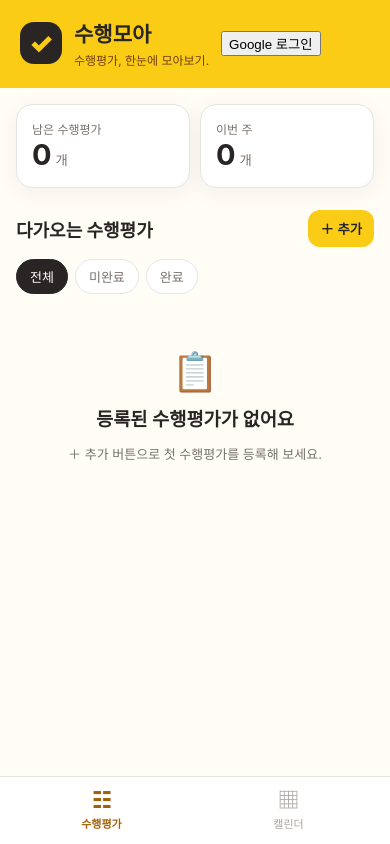
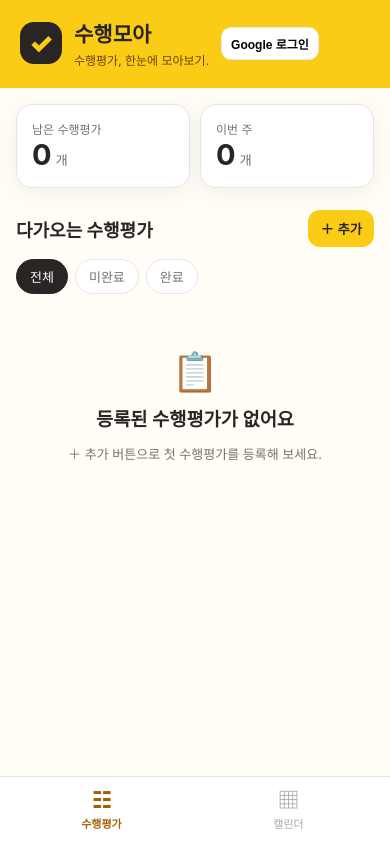
Before and after one commit to yseongjun632-droid/suhaengmoa, a plain HTML site: page index.html in a window 390 px wide. Drawn offline with Linux system fonts and the light colour scheme.

Commit message:
Update style.css

```diff
--- a/style.css
+++ b/style.css
@@ -36,3 +36,43 @@
     grid-template-columns: minmax(0, 1fr);
   }
 }
+
+.account-area {
+  display: flex;
+  align-items: center;
+  gap: 8px;
+}
+
+.login-btn,
+.logout-btn {
+  border: 1px solid #e5e7eb;
+  background: white;
+  border-radius: 10px;
+  padding: 8px 12px;
+  font-size: 13px;
+  font-weight: 600;
+  cursor: pointer;
+}
+
+.user-info {
+  display: flex;
+  align-items: center;
+  gap: 6px;
+  font-size: 12px;
+}
+
+.user-info.hidden {
+  display: none;
+}
+
+@media (max-width: 480px) {
+  .account-area {
+    gap: 4px;
+  }
+
+  .login-btn,
+  .logout-btn {
+    padding: 7px 9px;
+    font-size: 12px;
+  }
+}
```
